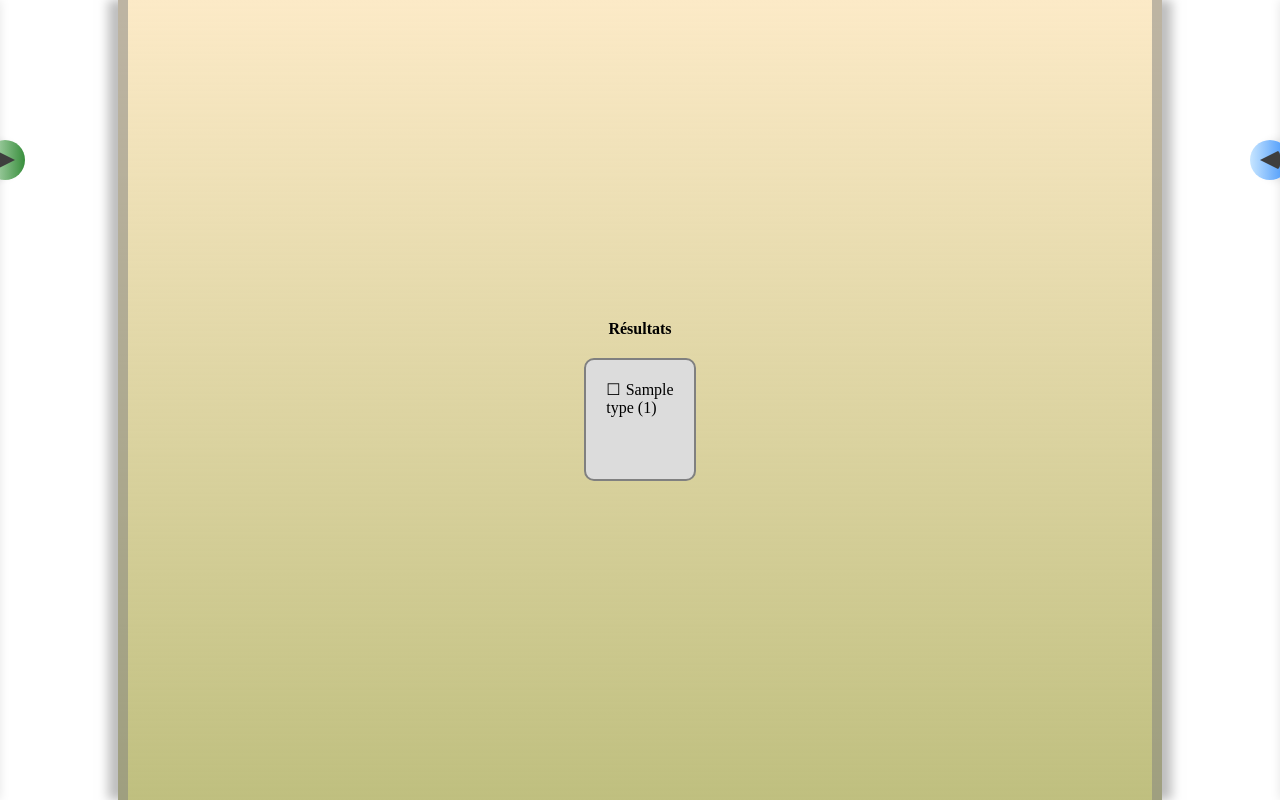
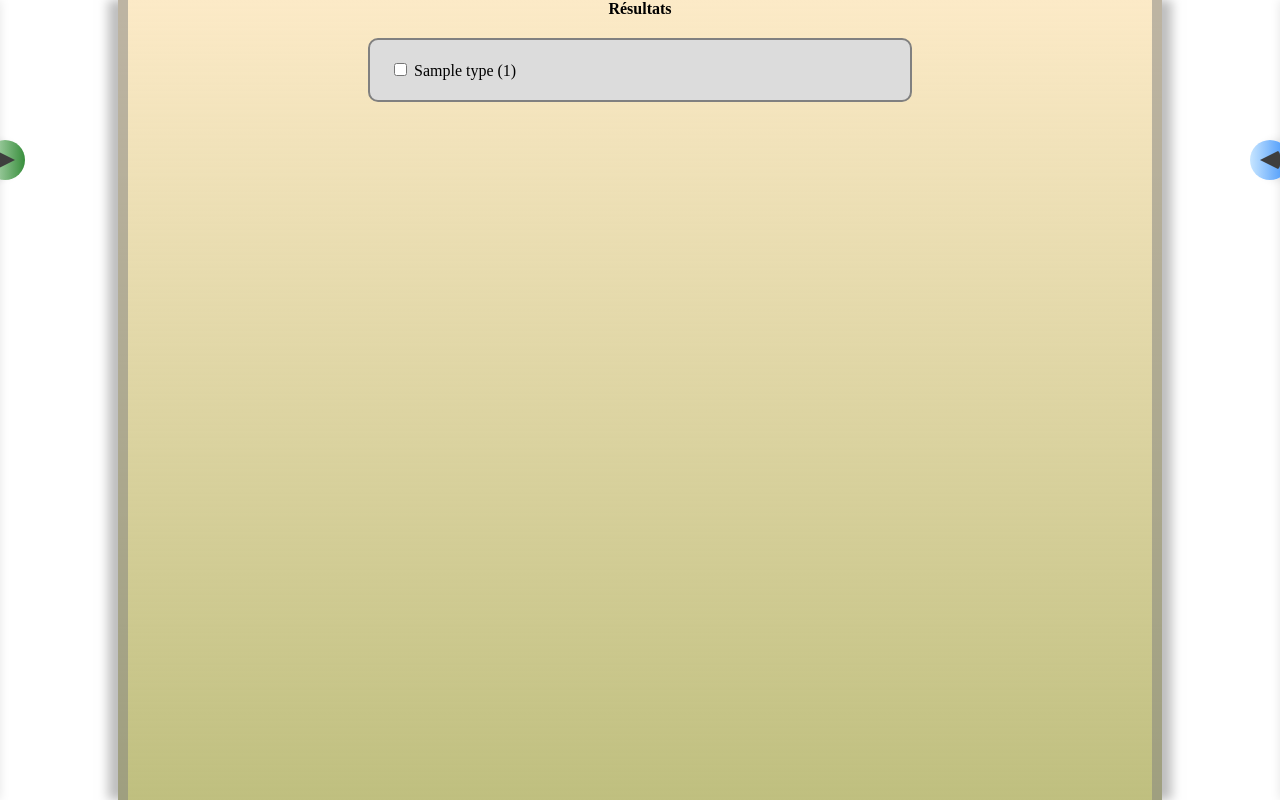
Before and after one commit to gmaOCR/PB, a Django app: template PorteFolio/IFCextract/templates/result.html in a window 1280 px wide. Run offline with Django 4.2, Linux system fonts and the light colour scheme; a user stored in the database is signed in; tables that the repository leaves empty hold one stand-in row (values such as "Sample post"); the template is opened without the code that fills it: most values are stand-ins (such as "Sample title", 1, 10 or a date in 2020).

Commit message:
minor update

```diff
--- a/PorteFolio/static/css/base.css
+++ b/PorteFolio/static/css/base.css
@@ -13,8 +13,6 @@
   box-shadow: -10px 0px 10px rgba(128, 128, 128, 0.5), 10px 0px 10px rgba(128, 128, 128, 0.5);
   background: linear-gradient(to bottom, #FCEAC7, rgba(128, 128, 0, 0.5));
 }
-
-
 
 .sidebar_left {
   width: 200px;
@@ -92,13 +90,16 @@
   display: flex;
   flex-direction: column;
   align-items: stretch;
+  height: 100%;
 }
+
 .form-row {
   display: flex;
   flex-direction: column;
   align-items: flex-start;
   margin-bottom: 10px;
 }
+
 .container form {
   border: 2px solid grey;
   border-radius: 10px;
@@ -135,10 +136,8 @@
   box-shadow: 0px 2px 6px rgba(0, 0, 0, 0.3);
   transition: transform 0.3s ease-in-out, box-shadow 0.3s ease-in-out;
   font-family: sans-serif;
-  font-weight: normal;
   font-size: 16px;
   text-decoration: none;
-  color: inherit;
 }
 
 .submit-button:hover {
@@ -156,7 +155,6 @@
   color: inherit;
 }
 
-
 #id_add_photo_h4 {
   text-align: center;
   margin-left: auto;
@@ -164,7 +162,8 @@
   width: 200px;
 }
 
-.data-form {
+.data-form,
+.data-result {
   overflow: hidden;
   background-color: #DCDCDC;
 }
@@ -180,10 +179,6 @@
 .preview-image {
   max-width: 300px;
   max-height: 300px;
-}
-
-.image-row {
-  margin-top: 10px;
 }
 
 .sidebar_right {
@@ -251,7 +246,6 @@
   flex-direction: column;
   justify-content: center;
   align-items: center;
-  height: 100vh;
   padding: 0 20px;
   box-sizing: border-box;
   max-width: 100%;
@@ -259,5 +253,5 @@
 }
 
 #username {
- font-size: 12px;
+  font-size: 12px;
 }
--- a/PorteFolio/static/css/result.css
+++ b/PorteFolio/static/css/result.css
@@ -1,72 +1,69 @@
-/* Styles existants inchangés */
+/* Styles pour les icônes de déploiement */
+.tree .toggle-icon {
+  display: inline-block;
+  width: 20px;
+  height: 20px;
+  text-align: center;
+  font-size: 14px; /* Taille de police par défaut */
+  line-height: 20px;
+  margin-right: 5px;
+  cursor: pointer;
+}
+
+/* Styles pour le "-" lorsque le sous-menu est déployé */
+.tree .toggle-icon:not(.expanded) {
+  content: "-";
+  font-size: 18px; /* Taille de police lorsque le sous-menu est déployé pour le "-" */
+}
+
+/* Masquer les sous-menus par défaut */
 .tree ul {
   list-style: none;
   padding-left: 20px;
+  max-height: 0;
+  opacity: 0;
+  overflow: hidden;
+  transition: max-height 0.5s ease-out, opacity 0.5s ease-out;
 }
 
-.tree li {
-    position: relative;
-    padding-left: 1rem;
-    margin-bottom: 8px;
-}
-
-.tree label {
-    cursor: pointer;
-}
-
-.tree input[type="checkbox"] {
-    position: absolute;
-    opacity: 0;
-}
-
-.tree input[type="checkbox"] + label:before {
-    content: "\2610";
-    margin-right: 5px;
-}
-
-.tree input[type="checkbox"]:checked + label:before {
-    content: "\2611";
-}
-
-.tree input[type="checkbox"] + label + ul {
-    max-height: 0;
-    overflow: hidden;
-    opacity: 0;
-    transition: max-height 0.2s ease-out, opacity 0.2s ease-out;
-}
-
-.tree input[type="checkbox"]:checked + label + ul {
-    max-height: 1000px; /* Set a large enough value to accommodate your content */
+/* Augmenter la hauteur et l'opacité des éléments déployés */
+.tree ul.expanded {
+  max-height: max-content;
   opacity: 1;
   transition: max-height 0.5s ease-in, opacity 0.5s ease-in;
 }
 
-/* Ajoutez le CSS nécessaire dans le fichier où vous avez vos autres styles */
-.data-item {
-  margin-bottom: 10px;
-}
-
-.data-item label {
-  cursor: pointer;
-}
-
-.data-details {
-  display: none;
-  /* Ajoutez d'autres styles pour formater les détails dépliés si nécessaire */
+/* Ajouter de l'espace entre les éléments déployés pour éviter le chevauchement */
+.tree ul ul {
+  margin-top: 2px;
 }
 
 /* Nouvelle classe pour la largeur plus étroite */
 .data-result {
   display: flex;
   flex-direction: column;
-  max-width: 40%;
-  margin: 0 auto; /* Ajoutez cette ligne pour centrer horizontalement */
-  max-height: 60vh; /* Définissez la hauteur maximale souhaitée pour l'affichage initial */
+  margin: 0 auto;
   overflow-y: auto;
-  padding: 0px;
+  min-width: 500px;
 }
 
-/* Nouvelle classe pour le conteneur d'entité */
-.entity-container {
-  margin-bottom: 10px;
+/* Styles pour la checkbox */
+.tree .toggle-checkbox {
+  margin-right: 5px;
 }
+
+.entity-container ul {
+  display: none;
+}
+.entity-container.expanded ul {
+  display: block;
+}
+
+.tree .toggle-icon.selected {
+  font-size: 24px; /* Changez cela à la taille de police désirée */
+}
+
+.toggle-container {
+  display: flex;
+  align-items: flex-start;
+}
--- a/PorteFolio/static/js/result.js
+++ b/PorteFolio/static/js/result.js
@@ -1,8 +1,64 @@
-  const toggleButtons = document.querySelectorAll('.toggle-btn');
+  document.addEventListener("DOMContentLoaded", function () {
+    const mainEntities = document.querySelectorAll(".main-entity");
+    let shiftKeyActive = false;
 
-  toggleButtons.forEach(button => {
-    button.addEventListener('click', () => {
-      const dataDetails = button.nextElementSibling;
-      dataDetails.classList.toggle('show');
+    mainEntities.forEach((dataItem, index) => {
+      dataItem.addEventListener("click", (event) => {
+        if (shiftKeyActive) {
+          const lastSelectedIndex = getLastSelectedIndex();
+          if (lastSelectedIndex !== null) {
+            selectItemsBetween(mainEntities, lastSelectedIndex, index);
+          }
+        } else {
+          clearSelection(mainEntities);
+          dataItem.classList.add("selected");
+        }
+      });
+    });
+
+    document.addEventListener("keydown", (event) => {
+      if (event.key === "Shift") {
+        shiftKeyActive = true;
+      }
+    });
+
+    document.addEventListener("keyup", (event) => {
+      if (event.key === "Shift") {
+        shiftKeyActive = false;
+      }
+    });
+
+    function clearSelection(items) {
+      items.forEach((item) => {
+        item.classList.remove("selected");
+      });
+    }
+
+    function getLastSelectedIndex() {
+      const selectedItems = document.querySelectorAll(".data-item.selected");
+      if (selectedItems.length === 0) {
+        return null;
+      }
+      return Array.from(mainEntities).indexOf(selectedItems[selectedItems.length - 1]);
+    }
+
+    const toggleIcons = document.querySelectorAll(".toggle-icon");
+
+    toggleIcons.forEach((toggleIcon) => {
+      const parentEntity = toggleIcon.closest(".entity-container");
+      const childTree = parentEntity.querySelector("ul");
+
+      toggleIcon.addEventListener("click", (event) => {
+        childTree.classList.toggle("expanded");
+        toggleIcon.textContent = childTree.classList.contains("expanded") ? "-" : "+";
+        event.stopPropagation();
+
+        // Ajouter la classe "selected" au span lorsque le sous-menu est déployé/réduit
+        if (childTree.classList.contains("expanded")) {
+          toggleIcon.classList.add("selected");
+        } else {
+          toggleIcon.classList.remove("selected");
+        }
+      });
     });
   });
```
Lines whose indentation alone changed are shown as unchanged.
